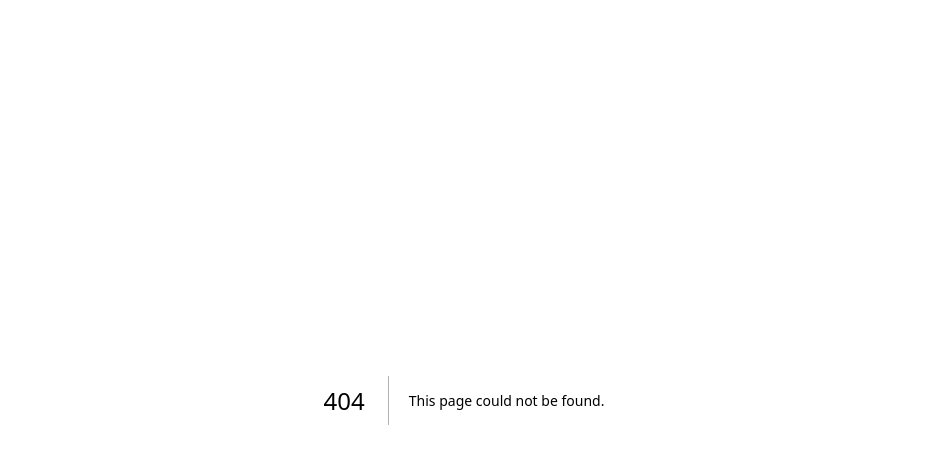
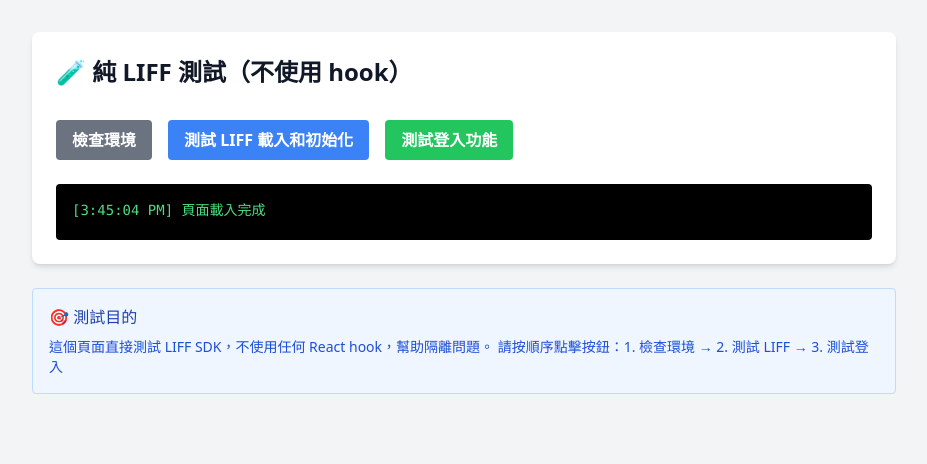
Before and after one commit to milk137592000/Leave, a Next.js app: page /simple-liff-test in a window 1280 px wide. Before the commit this address had no page. Shown: the top 464 px of the page, without its empty margins (176-1103 px from the left). Built offline with nearby package versions, Linux system fonts and the light colour scheme.

Commit message:
Add simple LIFF test page without React hooks
- Pure LIFF SDK testing without useLineAuth hook
- Test LIFF loading, initialization, and login separately
- Environment checking to isolate issues
- This should help identify if the problem is in the hook or LIFF itself

```diff
--- /dev/null
+++ b/src/app/simple-liff-test/page.tsx
@@ -0,0 +1,236 @@
+'use client';
+
+import { useEffect, useState } from 'react';
+
+export default function SimpleLiffTestPage() {
+    const [logs, setLogs] = useState<string[]>([]);
+    const [isClient, setIsClient] = useState(false);
+
+    const addLog = (message: string) => {
+        const timestamp = new Date().toLocaleTimeString();
+        const logMessage = `[${timestamp}] ${message}`;
+        console.log(logMessage);
+        setLogs(prev => [...prev, logMessage]);
+    };
+
+    useEffect(() => {
+        setIsClient(true);
+        addLog('頁面載入完成');
+    }, []);
+
+    const testLiffOnly = async () => {
+        try {
+            addLog('=== 純 LIFF 測試（不使用 hook） ===');
+            setLogs([]);
+
+            // 步驟 1: 載入 LIFF SDK
+            addLog('步驟 1: 載入 LIFF SDK');
+            if (!(window as any).liff) {
+                addLog('載入 LIFF SDK...');
+                const script = document.createElement('script');
+                script.src = 'https://static.line-scdn.net/liff/edge/2/sdk.js';
+
+                await new Promise((resolve, reject) => {
+                    const timeout = setTimeout(() => {
+                        reject(new Error('LIFF SDK 載入超時'));
+                    }, 10000);
+
+                    script.onload = () => {
+                        clearTimeout(timeout);
+                        addLog('✅ LIFF SDK 載入成功');
+                        setTimeout(() => {
+                            if ((window as any).liff) {
+                                resolve(true);
+                            } else {
+                                reject(new Error('LIFF 物件未正確初始化'));
+                            }
+                        }, 100);
+                    };
+
+                    script.onerror = (err) => {
+                        clearTimeout(timeout);
+                        addLog('❌ LIFF SDK 載入失敗');
+                        reject(new Error('LIFF SDK 載入失敗'));
+                    };
+
+                    document.head.appendChild(script);
+                });
+            } else {
+                addLog('✅ LIFF SDK 已存在');
+            }
+
+            // 步驟 2: 初始化 LIFF
+            addLog('步驟 2: 初始化 LIFF');
+            const liffId = '2007680034-QnRpBayW';
+            addLog(`使用 LIFF ID: ${liffId}`);
+
+            try {
+                const config = { liffId: liffId };
+                addLog(`初始化配置: ${JSON.stringify(config)}`);
+                await (window as any).liff.init(config);
+                addLog('✅ LIFF 初始化成功');
+            } catch (initError) {
+                addLog(`❌ LIFF 初始化失敗: ${initError}`);
+                return;
+            }
+
+            // 步驟 3: 檢查登入狀態
+            addLog('步驟 3: 檢查登入狀態');
+            const isLoggedIn = (window as any).liff.isLoggedIn();
+            addLog(`登入狀態: ${isLoggedIn}`);
+
+            if (isLoggedIn) {
+                // 步驟 4: 獲取用戶資料
+                addLog('步驟 4: 獲取用戶資料');
+                try {
+                    const profile = await (window as any).liff.getProfile();
+                    addLog(`✅ 用戶資料獲取成功:`);
+                    addLog(`  - User ID: ${profile.userId}`);
+                    addLog(`  - Display Name: ${profile.displayName}`);
+                    addLog(`  - Picture URL: ${profile.pictureUrl || 'N/A'}`);
+                } catch (profileError) {
+                    addLog(`❌ 獲取用戶資料失敗: ${profileError}`);
+                }
+            } else {
+                addLog('用戶未登入');
+            }
+
+        } catch (error) {
+            addLog(`❌ 測試過程中發生錯誤: ${error}`);
+        }
+    };
+
+    const testLogin = async () => {
+        try {
+            addLog('=== 測試登入功能 ===');
+            setLogs([]);
+
+            if (!(window as any).liff) {
+                addLog('❌ LIFF 未載入，請先執行 LIFF 測試');
+                return;
+            }
+
+            const isLoggedIn = (window as any).liff.isLoggedIn();
+            addLog(`當前登入狀態: ${isLoggedIn}`);
+
+            if (isLoggedIn) {
+                addLog('✅ 用戶已登入');
+                return;
+            }
+
+            addLog('開始登入流程...');
+
+            // 測試不同的重定向 URL
+            const testUrls = [
+                `${window.location.origin}/simple-liff-test`,
+                `${window.location.origin}/`,
+                `${window.location.origin}/line-redirect`
+            ];
+
+            for (let i = 0; i < testUrls.length; i++) {
+                const url = testUrls[i];
+                addLog(`\n--- 測試重定向 URL ${i + 1}: ${url} ---`);
+
+                try {
+                    addLog(`嘗試使用重定向 URL: ${url}`);
+                    // 注意：這會實際觸發重定向，所以只測試第一個
+                    if (i === 0) {
+                        (window as any).liff.login({ redirectUri: url });
+                        addLog('✅ 登入函數調用成功，等待重定向...');
+                        break;
+                    }
+                } catch (loginError) {
+                    addLog(`❌ 登入失敗: ${loginError}`);
+                }
+            }
+
+        } catch (error) {
+            addLog(`❌ 登入測試錯誤: ${error}`);
+        }
+    };
+
+    const checkEnvironment = () => {
+        addLog('=== 環境檢查 ===');
+        setLogs([]);
+
+        addLog(`當前 URL: ${window.location.href}`);
+        addLog(`User Agent: ${navigator.userAgent}`);
+        addLog(`是否在 LINE 內: ${navigator.userAgent.includes('Line')}`);
+        addLog(`協議: ${window.location.protocol}`);
+        addLog(`域名: ${window.location.hostname}`);
+        addLog(`端口: ${window.location.port || '默認'}`);
+
+        // 檢查是否有現有的 LIFF 腳本
+        const existingScripts = document.querySelectorAll('script[src*="liff"]');
+        addLog(`現有 LIFF 腳本數量: ${existingScripts.length}`);
+
+        existingScripts.forEach((script, index) => {
+            addLog(`  腳本 ${index + 1}: ${(script as HTMLScriptElement).src}`);
+        });
+
+        addLog(`LIFF 物件存在: ${!!(window as any).liff}`);
+        if ((window as any).liff) {
+            addLog(`LIFF 類型: ${typeof (window as any).liff}`);
+            addLog(`LIFF.init 存在: ${typeof (window as any).liff.init}`);
+        }
+    };
+
+    if (!isClient) {
+        return <div className="p-8">載入中...</div>;
+    }
+
+    return (
+        <div className="min-h-screen bg-gray-100 py-8">
+            <div className="container mx-auto px-4 max-w-4xl">
+                <div className="bg-white rounded-lg shadow-md p-6 mb-6">
+                    <h1 className="text-2xl font-bold text-gray-900 mb-4">
+                        🧪 純 LIFF 測試（不使用 hook）
+                    </h1>
+
+                    <div className="space-y-4 mb-6">
+                        <button
+                            onClick={checkEnvironment}
+                            className="bg-gray-500 hover:bg-gray-700 text-white font-bold py-2 px-4 rounded mr-4"
+                        >
+                            檢查環境
+                        </button>
+
+                        <button
+                            onClick={testLiffOnly}
+                            className="bg-blue-500 hover:bg-blue-700 text-white font-bold py-2 px-4 rounded mr-4"
+                        >
+                            測試 LIFF 載入和初始化
+                        </button>
+
+                        <button
+                            onClick={testLogin}
+                            className="bg-green-500 hover:bg-green-700 text-white font-bold py-2 px-4 rounded"
+                        >
+                            測試登入功能
+                        </button>
+                    </div>
+
+                    <div className="bg-black text-green-400 p-4 rounded font-mono text-sm max-h-96 overflow-y-auto">
+                        {logs.length === 0 ? (
+                            <p className="text-gray-500">點擊按鈕開始測試...</p>
+                        ) : (
+                            logs.map((log, index) => (
+                                <div key={index} className="mb-1">
+                                    {log}
+                                </div>
+                            ))
+                        )}
+                    </div>
+                </div>
+
+                <div className="bg-blue-50 border border-blue-200 rounded p-4">
+                    <h3 className="font-medium text-blue-800 mb-2">🎯 測試目的</h3>
+                    <p className="text-blue-700 text-sm">
+                        這個頁面直接測試 LIFF SDK，不使用任何 React hook，幫助隔離問題。
+                        請按順序點擊按鈕：1. 檢查環境 → 2. 測試 LIFF → 3. 測試登入
+                    </p>
+                </div>
+            </div>
+        </div>
+    );
+}
```
